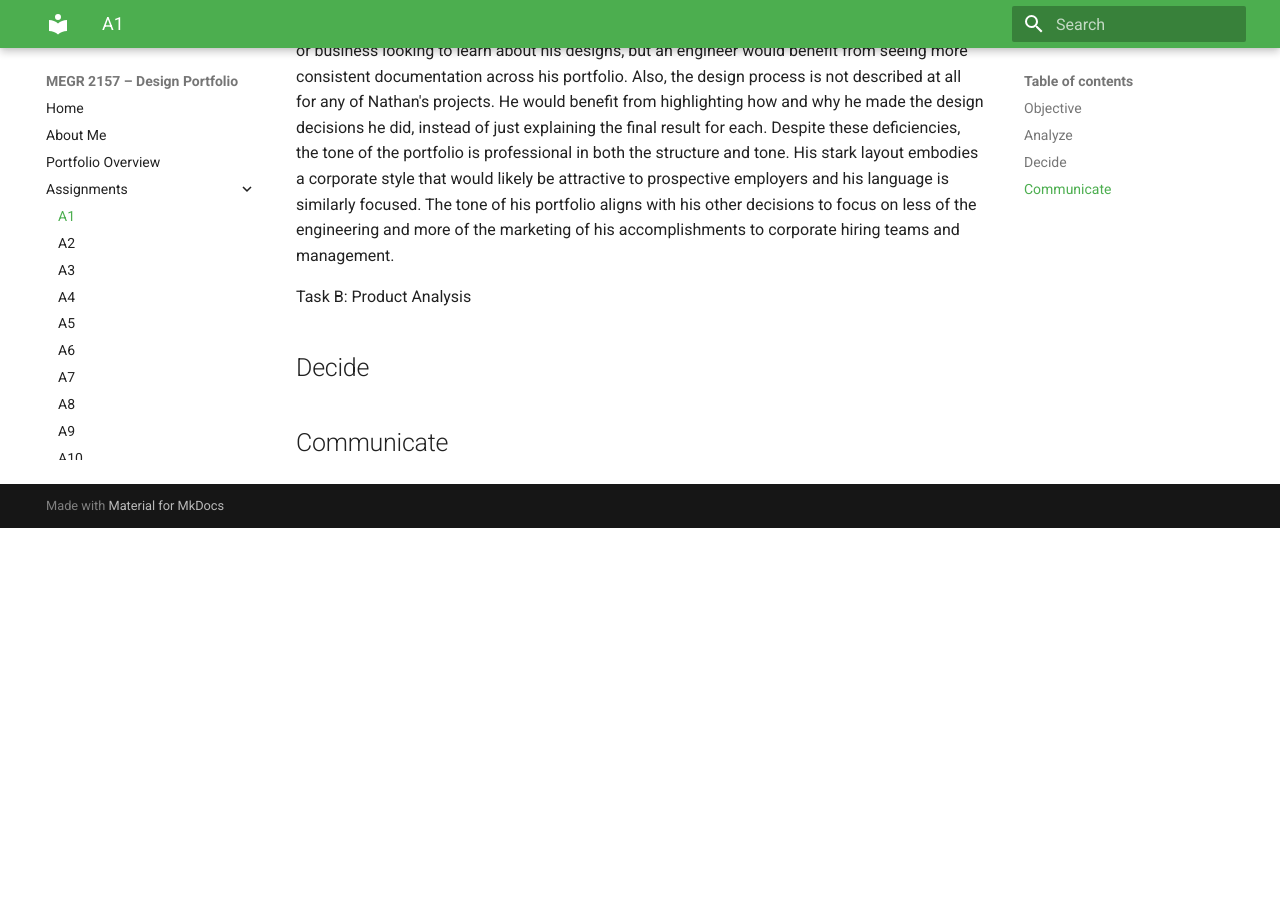
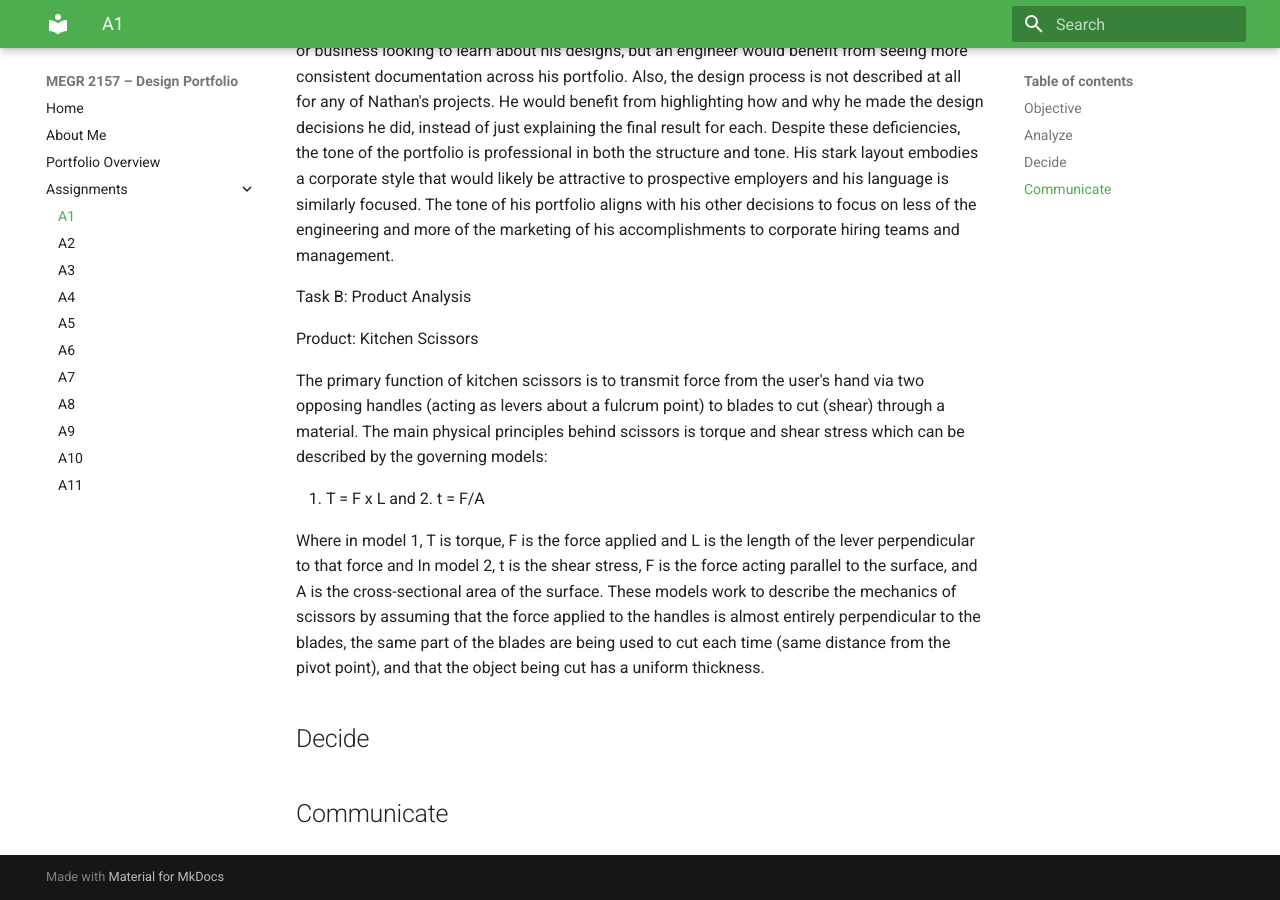
Before and after one commit to jfbrand/jack-brandon-lecture-portfolio, an MkDocs documentation site: the page built from docs/assignments/A01/index.md, in a window 1280 px wide and 900 px high, scrolled down 1141 px. Built offline with MkDocs 1.6.1 and Material for MkDocs 9.7.7, drawn with Linux system fonts in a browser that asks for light colours; before the commit the page ends 1669 px from its top, so only the background shows below that.

Commit message:
Add product analysis for kitchen scissors
Added product analysis for kitchen scissors, detailing their function and the physical principles of torque and shear stress involved in their operation.

```diff
--- a/docs/assignments/A01/index.md
+++ b/docs/assignments/A01/index.md
@@ -18,6 +18,14 @@ Portfolio example two is from Nathan Hoong. Nathan's portfolio highlights four o
 
 Task B: Product Analysis
 
+Product: Kitchen Scissors
+
+The primary function of kitchen scissors is to transmit force from the user's hand via two opposing handles (acting as levers about a fulcrum point) to blades to cut (shear) through a material. The main physical principles behind scissors is torque and shear stress which can be described by the governing models:
+
+1. T = F x L and 2. t = F/A
+
+Where in model 1, T is torque, F is the force applied and L is the length of the lever perpendicular to that force and In model 2, t is the shear stress, F is the force acting parallel to the surface, and A is the cross-sectional area of the surface. These models work to describe the mechanics of scissors by assuming that the force applied to the handles is almost entirely perpendicular to the blades, the same part of the blades are being used to cut each time (same distance from the pivot point), and that the object being cut has a uniform thickness.
+
 
 
 ## Decide
```
